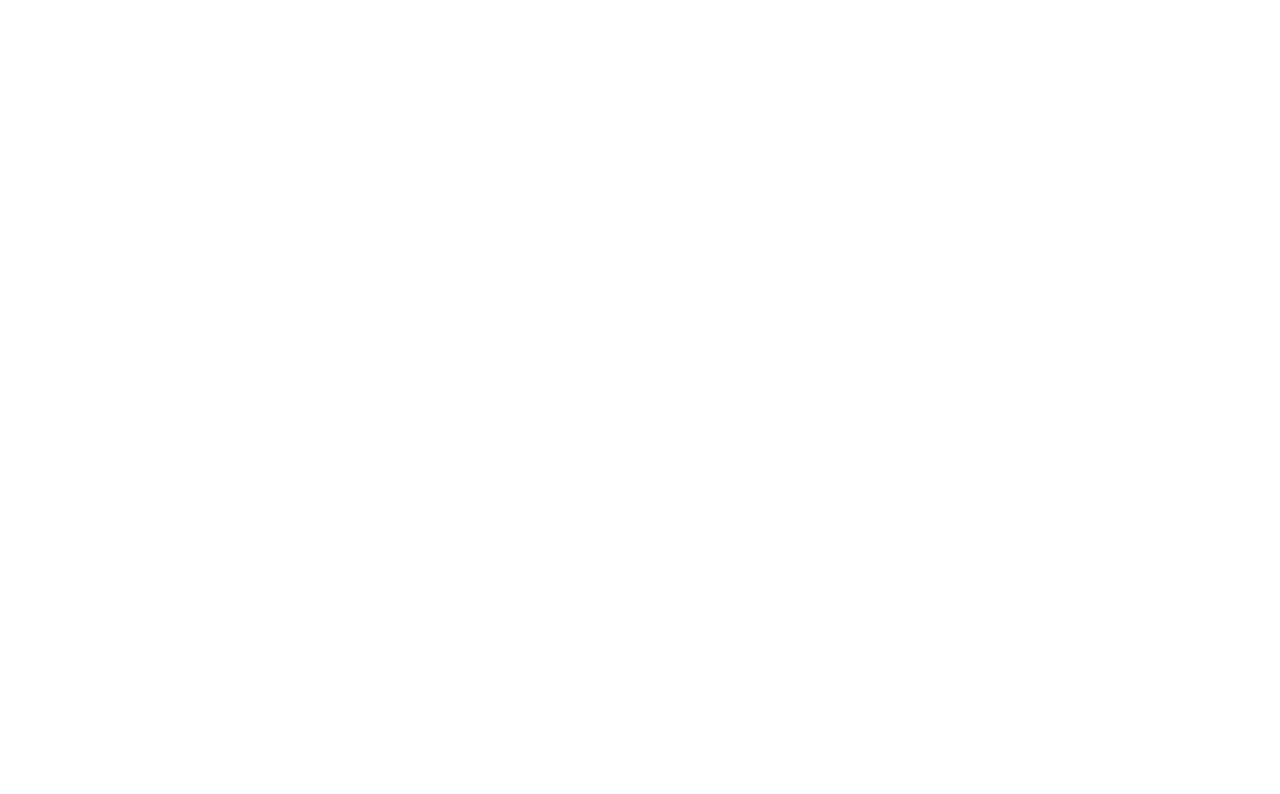
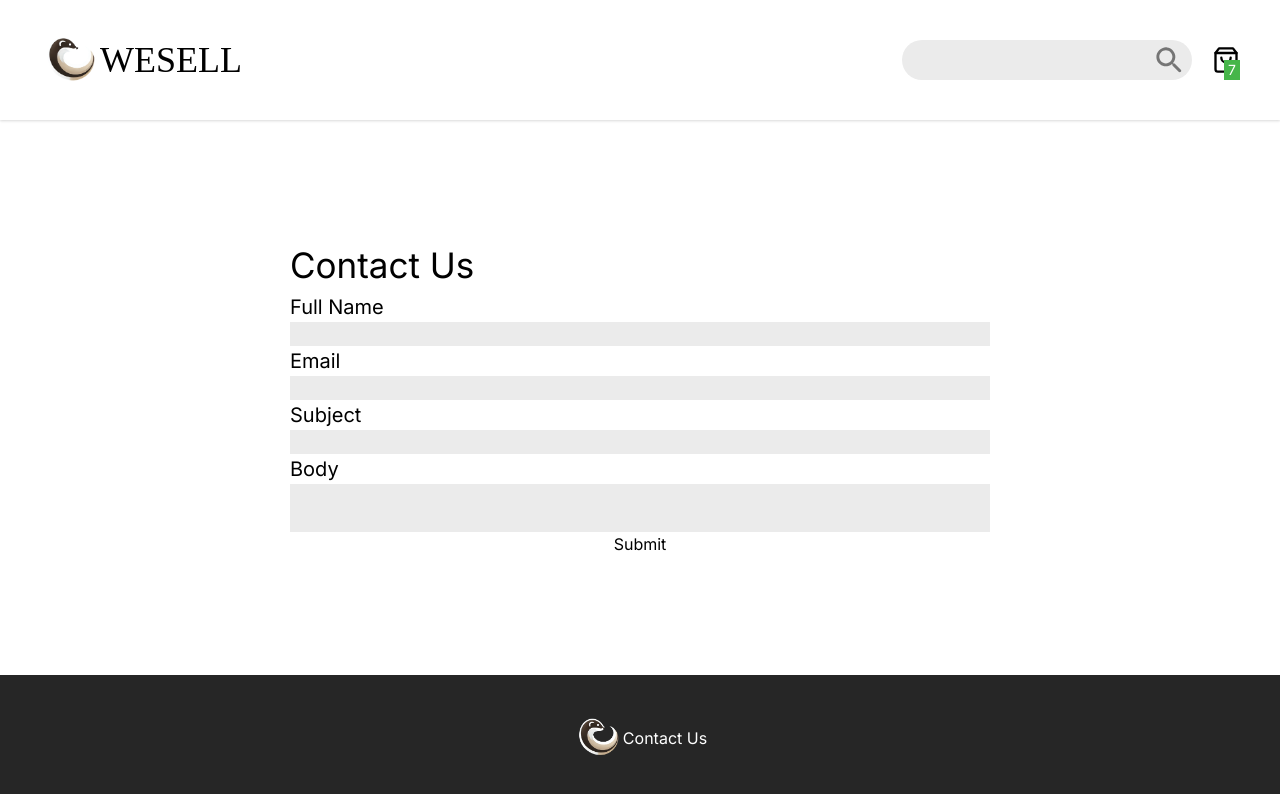
Before and after one commit to HansiFED/react-ca, a React (Vite) app: page /contact in a window 1280 px wide. Before the commit this address had no page. Shown: the top 794 px of the page. Built offline with nearby package versions, Linux system fonts and the light colour scheme; a web font is replaced by a local one.

Commit message:
Features:
- Added contact page
- Added routers
- Added navigation to other pages
- Minor adjustment to appearance of cards at front page
- Placeholder for shopping cart appearance

```diff
--- a/src/App.jsx
+++ b/src/App.jsx
@@ -3,6 +3,7 @@
 import Home from "./pages/Home.jsx";
 import Layout from "./components/layout.jsx";
 import ProductPage from "./pages/product.jsx";
+import Contact from "./pages/contact.jsx";
 
 function App() {
   return (
@@ -14,6 +15,9 @@
         <Route path="/product/" element={<Layout />}>
           <Route index element={<ProductPage />} />
         </Route>
+        <Route path="/contact/" element={<Layout />}>
+          <Route index element={<Contact />} />
+        </Route>
       </Routes>
     </BrowserRouter>
   );
--- a/src/components/Header.jsx
+++ b/src/components/Header.jsx
@@ -1,4 +1,5 @@
 import { Link } from "react-router-dom";
+import { ShoppingBag } from "lucide-react";
 
 export default function Header() {
   return (
@@ -9,7 +10,7 @@
           <p className="font-koulen text-4xl"> WESELL </p>
         </div>
       </Link>
-      <nav>
+      <nav className="flex items-center gap-5">
         <form action="" className="flex gap-[10px] relative items-center">
           <img src="/searchIcon.svg" alt="search" className="absolute right-[10px]" />
           <input
@@ -19,6 +20,10 @@
             className="h-10 rounded-full pl-4 pr-10 bg-[#EBEBEB]"
           />
         </form>
+        <div>
+          <ShoppingBag className="h-7 w-7 relative" />
+          <p className="absolute top-[60px] text-sm right-[40px] bg-[#46B64A] px-1 text-white">7</p>
+        </div>
       </nav>
     </header>
   );
--- a/src/components/card.jsx
+++ b/src/components/card.jsx
@@ -5,7 +5,7 @@
     <Link
       className="w-fit hover:cursor-pointer mt-24 m-5"
       to={{ pathname: "/product/", search: `?id=${props.id}` }}>
-      <div className="w-[200px] h-[300px] overflow-hidden">
+      <div className="w-[200px] h-[300px] overflow-hidden rounded-xl">
         <img
           src={props.image.url}
           className="object-cover w-full h-full shadow-md hover:scale-110 transition duration-300"
--- a/src/components/footer.jsx
+++ b/src/components/footer.jsx
@@ -3,9 +3,7 @@
 export default function Footer() {
   return (
     <footer className="bg-[#262626] h-[125px] flex justify-center text-white w-full items-center">
-      <Link
-        to={{ pathname: "/some/path", search: "?query=string" }}
-        className="flex items-center w-fit h-fit">
+      <Link to={{ pathname: "/contact" }} className="flex items-center w-fit h-fit">
         <img className="w-[50px]" src="/wesell-logo.png" alt="" />
         <p>Contact Us</p>
       </Link>
--- /dev/null
+++ b/src/components/reviews.jsx
@@ -0,0 +1,57 @@
+import { useState, useEffect } from "react";
+import { ChevronDown, ChevronUp, Star } from "lucide-react";
+import fetchSingleProduct from "../js/fetchSingleProduct";
+
+const Dropdown = () => {
+  const [isOpen, setIsOpen] = useState(false);
+  const [product, setProduct] = useState(null);
+
+  useEffect(() => {
+    fetchSingleProduct().then(setProduct);
+  }, []);
+
+  const reviewData = product?.data?.reviews || [];
+
+  return (
+    <div className="">
+      <button
+        onClick={() => setIsOpen(!isOpen)}
+        className="flex justify-between items-center w-full bg-gray-300 px-4 py-2 rounded-lg">
+        <span className="flex items-center gap-2">
+          <span className="text-yellow-500">⭐</span> Reviews ({reviewData.length})
+        </span>
+        {isOpen ? <ChevronUp size={20} /> : <ChevronDown size={20} />}
+      </button>
+
+      {isOpen && (
+        <div className="mt-2 bg-white border rounded-lg shadow-md p-4">
+          {reviewData.length > 0 ? (
+            reviewData.map((review) => (
+              <div key={review.id} className="border-b last:border-b-0 pb-2 mb-2">
+                <p className="font-semibold">{review.username}</p>
+
+                {/* Display filled and outlined stars */}
+                <div className="flex items-center gap-1 text-yellow-500">
+                  {Array.from({ length: 5 }, (_, i) => (
+                    <Star
+                      key={i}
+                      size={14}
+                      fill={i < review.rating ? "currentColor" : "none"} // Filled for rating, outlined otherwise
+                      stroke="currentColor"
+                    />
+                  ))}
+                </div>
+
+                <p className="text-gray-700">{review.description}</p>
+              </div>
+            ))
+          ) : (
+            <p className="text-gray-500">No reviews available.</p>
+          )}
+        </div>
+      )}
+    </div>
+  );
+};
+
+export default Dropdown;
--- /dev/null
+++ b/src/js/handleFormData.js
@@ -0,0 +1,4 @@
+export default function handleFormData(formData) {
+  const data = Object.fromEntries(formData.entries());
+  console.log(data);
+}
--- /dev/null
+++ b/src/js/handleSorting.js
@@ -0,0 +1,5 @@
+function sortByPrice() {}
+
+function sortByRating() {}
+
+function sortyBySale() {}
--- a/src/pages/contact.jsx
+++ b/src/pages/contact.jsx
@@ -0,0 +1,28 @@
+import handleFormData from "../js/handleFormData";
+
+export default function Contact() {
+  return (
+    <main className="max-w-[700px] w-[95%]">
+      <h1 className="text-[35px]"> Contact Us</h1>
+      <form action={handleFormData} className="flex flex-col w-full">
+        <label htmlFor="name" className="text-[20px]">
+          Full Name
+        </label>
+        <input type="text" name="name" className="bg-[#EBEBEB]" />
+        <label htmlFor="email" className="text-[20px]">
+          Email
+        </label>
+        <input type="email" name="email" className="bg-[#EBEBEB]" />
+        <label htmlFor="subject " className="text-[20px]">
+          Subject
+        </label>
+        <input type="text" name="subject" className="bg-[#EBEBEB]" />
+        <label htmlFor="body" className="text-[20px]">
+          Body
+        </label>
+        <textarea name="body" id="body" className="bg-[#EBEBEB] resize-none"></textarea>
+        <button>Submit</button>
+      </form>
+    </main>
+  );
+}
--- a/src/pages/product.jsx
+++ b/src/pages/product.jsx
@@ -1,5 +1,6 @@
 import { useEffect, useState } from "react";
 import fetchSingleProduct from "../js/fetchSingleProduct";
+import Dropdown from "../components/reviews";
 
 export default function ProductPage() {
   const [product, setProduct] = useState(null);
@@ -16,18 +17,18 @@
 
   return (
     <main>
-      <section className="flex flex-col items-center md:flex-row">
+      <section className="flex flex-col items-center md:flex-row flex-wrap gap-10">
         <img
           src={product.data.image.url}
           alt={product.data.description}
-          className="h-[800px] w-[600px] object-cover"
+          className="h-[800px] w-[600px] object-cover rounded-xl"
         />
-        <div className="flex flex-col">
-          <h1>{product.data.title}</h1>
-          <p>{product.data.description}</p>
+        <div className="flex flex-col justify-between">
+          <h1 className="text-[26px]">{product.data.title}</h1>
+          <p className="text-[18px]">{product.data.description}</p>
 
           {discountedPrice && discountedPrice !== originalPrice ? (
-            <div className="flex gap-2">
+            <div className="flex gap-2 text-[22px] ">
               <p id="discountedPrice">{discountedPrice}NOK</p>
               <p id="priceTag" className="line-through text-gray-500">
                 {originalPrice}NOK
@@ -36,7 +37,8 @@
           ) : (
             <p id="priceTag">{originalPrice} NOK</p>
           )}
-          <button> Add to Cart </button>
+          <button className="bg-[#46B64A] text-white p-5 w-[200px]"> Add to Cart </button>
+          <Dropdown />
         </div>
       </section>
     </main>
```
